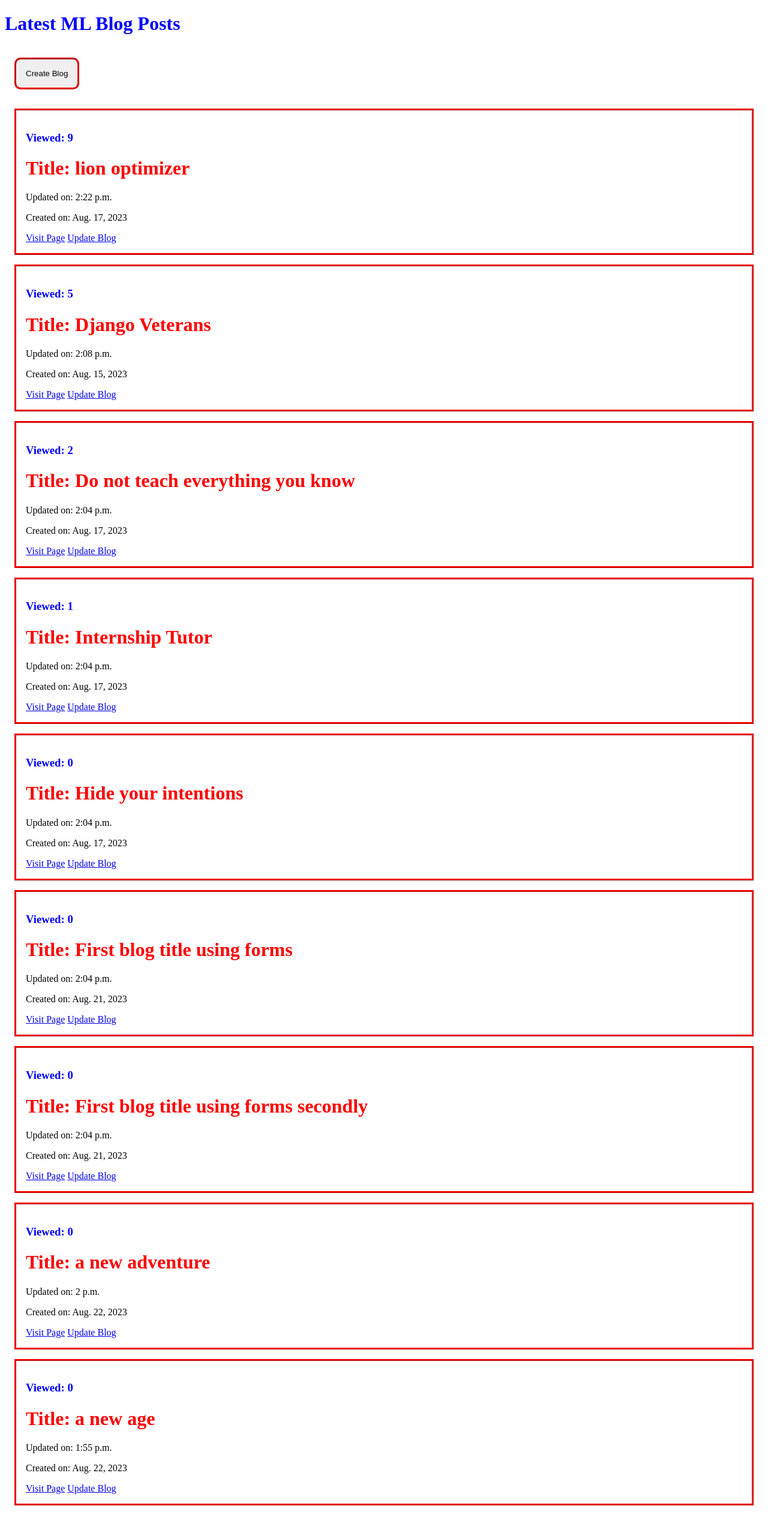
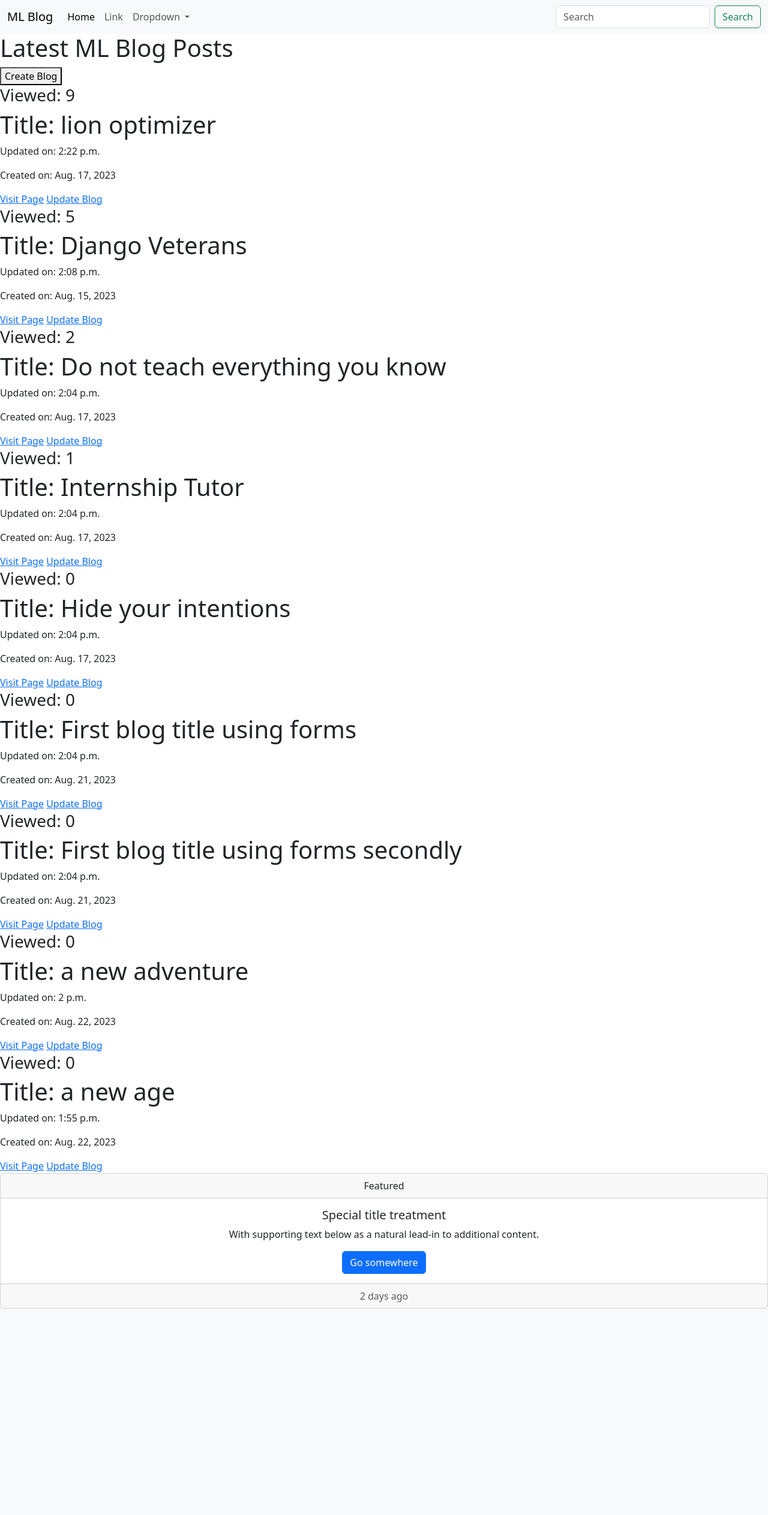
Before and after one commit to Data4i/Blog_django, a Django app: page / in a window 1280 px wide. Shown: the whole page at 60% size. After the commit the page ends 2182 px from the top, so only its background shows below. Run offline with Django 4.2, Linux system fonts and the light colour scheme; data comes from the database, SQL or seed files in the repository; both versions use the stored data as it was after the commit.

Commit message:
style it with bootstrap

```diff
--- a/blog/admin.py
+++ b/blog/admin.py
@@ -6,7 +6,8 @@ from .models import Blog, Email
 
 @admin.register(Blog)
 class BlogAdmin(admin.ModelAdmin):
-    list_display = [ 'id', 'title', 'created_on', 'updated_on']
+    list_display = ['id', 'slug', 'title', 'created_on', 'updated_on']
+    list_display_links = ['id', 'slug', 'title', 'created_on', 'updated_on']
 
 @admin.register(Email)
 class EmailAdmin(admin.ModelAdmin):
--- a/blog/models.py
+++ b/blog/models.py
@@ -1,9 +1,11 @@
 from django.db import models
+from django.utils.text import slugify
 
 # Create your models here.
 
 class Blog(models.Model):
     title = models.CharField(max_length=200, verbose_name='Blog Title')
+    slug = models.SlugField(max_length=300, blank = True)
     content = models.TextField(verbose_name='Blog Content', blank=True)
     view_counts = models.PositiveIntegerField(default = 0)
     created_on = models.DateTimeField(auto_now_add=True)
@@ -17,6 +19,11 @@ class Blog(models.Model):
         verbose_name_plural = 'My Contents'
         ordering = ['-view_counts','-updated_on']
 
+    def save(self, *args, **kwargs):
+        if not self.slug:
+            self.slug = slugify(self.title)
+        return super().save(args, kwargs)
+
 class Email(models.Model):
     name = models.CharField(max_length=100)
     email = models.EmailField(max_length=30)
--- a/blog/urls.py
+++ b/blog/urls.py
@@ -6,6 +6,6 @@ app_name = 'blog'
 urlpatterns = [
     path('', blog_view, name = 'all_blogs'),
     path('create', create_blog, name = 'create_blog'),
-    path('update/<int:id>/', update_blog, name = 'update_blog'),
-    path('blog_detail/<int:id>/', blog_detail, name='blog_details'),
+    path('update/<str:slug>/', update_blog, name = 'update_blog'),
+    path('blog_detail/<str:slug>/', blog_detail, name='blog_details'),
 ]
--- a/blog/views.py
+++ b/blog/views.py
@@ -10,8 +10,8 @@ def blog_view(request):
     }
     return render(request, 'blog/blog.html', context)
 
-def blog_detail(request, id):
-    blog = Blog.objects.get(id = id)
+def blog_detail(request, slug):
+    blog = Blog.objects.get(slug = slug)
     blog.view_counts += 1
     blog.save()
     context = {
@@ -35,8 +35,8 @@ def create_blog(request):
 
     return render(request, 'blog/blog_form.html', context)
 
-def update_blog(request, id):
-    blog = Blog.objects.get(id = id)
+def update_blog(request, slug):
+    blog = Blog.objects.get(slug = slug)
     form = BlogForm(instance = blog)
     if request.method == 'POST':
         form = BlogForm(request.POST, instance = blog)
--- /dev/null
+++ b/templates/base.html
@@ -0,0 +1,17 @@
+<!doctype html>
+<html lang="en">
+  <head>
+    <meta charset="utf-8">
+    <meta name="viewport" content="width=device-width, initial-scale=1">
+    <title>Data Blog</title>
+    <link href="https://cdn.jsdelivr.net/npm/bootstrap@5.3.1/dist/css/bootstrap.min.css" rel="stylesheet" integrity="sha384-4bw+/aepP/YC94hEpVNVgiZdgIC5+VKNBQNGCHeKRQN+PtmoHDEXuppvnDJzQIu9" crossorigin="anonymous">
+  </head>
+  <body>
+    {% include 'navbar.html' %}
+    {% block content %}
+
+    {% endblock content %}
+    {% include 'footer.html' %}
+    <script src="https://cdn.jsdelivr.net/npm/bootstrap@5.3.1/dist/js/bootstrap.bundle.min.js" integrity="sha384-HwwvtgBNo3bZJJLYd8oVXjrBZt8cqVSpeBNS5n7C8IVInixGAoxmnlMuBnhbgrkm" crossorigin="anonymous"></script>
+  </body>
+</html>
--- a/templates/blog/blog.html
+++ b/templates/blog/blog.html
@@ -1,28 +1,23 @@
-<!DOCTYPE html>
-<html lang="en">
-<head>
-    <meta charset="UTF-8">
-    <meta http-equiv="X-UA-Compatible" content="IE=edge">
-    <meta name="viewport" content="width=device-width, initial-scale=1.0">
-    <title>Blog</title>
-</head>
-<body>
-    <h1 style = 'color:blue'>
+{% extends 'base.html' %}
+
+{% block content %}
+
+<h1>
     Latest ML Blog Posts
 </h1>
 <a href = "{% url 'blog:create_blog'%}">
-        <button style = 'border:ridge red; margin: 1rem; padding: 1rem; border-radius: 10px'>Create Blog</button>
+    <button>Create Blog</button>
 </a>
 {% for blog in blogs %}
-        <div style = 'border:ridge red; margin: 1rem; padding: 1rem'>
-            <h3 style = color:blue>Viewed: {{blog.view_counts}}</h3>
-            <h1 style = color:red> Title: {{blog.title}} </h1>
+    <div>
+        <h3>Viewed: {{blog.view_counts}}</h3>
+        <h1> Title: {{blog.title}} </h1>
         <p>Updated on: {{blog.updated_on.time}}</p>
         <p>Created on: {{blog.created_on.date}}</p>
-            <a href = "{% url 'blog:blog_details' blog.id %}">Visit Page</a>
-            <a href = "{% url 'blog:update_blog' blog.id %}">Update Blog</a>
+        <a href = "{% url 'blog:blog_details' blog.slug %}">Visit Page</a>
+        <a href = "{% url 'blog:update_blog' blog.slug %}">Update Blog</a>
     </div>
 
 {% endfor %}
-</body>
-</html>
+
+{% endblock content %}
--- /dev/null
+++ b/templates/footer.html
@@ -0,0 +1,13 @@
+<div class="card text-center">
+    <div class="card-header">
+      Featured
+    </div>
+    <div class="card-body">
+      <h5 class="card-title">Special title treatment</h5>
+      <p class="card-text">With supporting text below as a natural lead-in to additional content.</p>
+      <a href="#" class="btn btn-primary">Go somewhere</a>
+    </div>
+    <div class="card-footer text-body-secondary">
+      2 days ago
+    </div>
+</div>
--- /dev/null
+++ b/templates/navbar.html
@@ -0,0 +1,33 @@
+<nav class="navbar navbar-expand-lg bg-body-tertiary">
+    <div class="container-fluid">
+      <a class="navbar-brand" href="#">ML Blog</a>
+      <button class="navbar-toggler" type="button" data-bs-toggle="collapse" data-bs-target="#navbarSupportedContent" aria-controls="navbarSupportedContent" aria-expanded="false" aria-label="Toggle navigation">
+        <span class="navbar-toggler-icon"></span>
+      </button>
+      <div class="collapse navbar-collapse" id="navbarSupportedContent">
+        <ul class="navbar-nav me-auto mb-2 mb-lg-0">
+          <li class="nav-item">
+            <a class="nav-link active" aria-current="page" href="#">Home</a>
+          </li>
+          <li class="nav-item">
+            <a class="nav-link" href="#">Link</a>
+          </li>
+          <li class="nav-item dropdown">
+            <a class="nav-link dropdown-toggle" href="#" role="button" data-bs-toggle="dropdown" aria-expanded="false">
+              Dropdown
+            </a>
+            <ul class="dropdown-menu">
+              <li><a class="dropdown-item" href="#">Action</a></li>
+              <li><a class="dropdown-item" href="#">Another action</a></li>
+              <li><hr class="dropdown-divider"></li>
+              <li><a class="dropdown-item" href="#">Something else here</a></li>
+            </ul>
+          </li>
+        </ul>
+        <form class="d-flex" role="search">
+          <input class="form-control me-2" type="search" placeholder="Search" aria-label="Search">
+          <button class="btn btn-outline-success" type="submit">Search</button>
+        </form>
+      </div>
+    </div>
+  </nav>
```
Also changed, not shown: templates/blog/blog_details.html (+8 -14 lines), templates/blog/blog_form.html (+5 -11 lines), blog/migrations/0009_alter_blog_options_blog_slug.py (added), db.sqlite3. Lines whose indentation alone changed are shown as unchanged.
